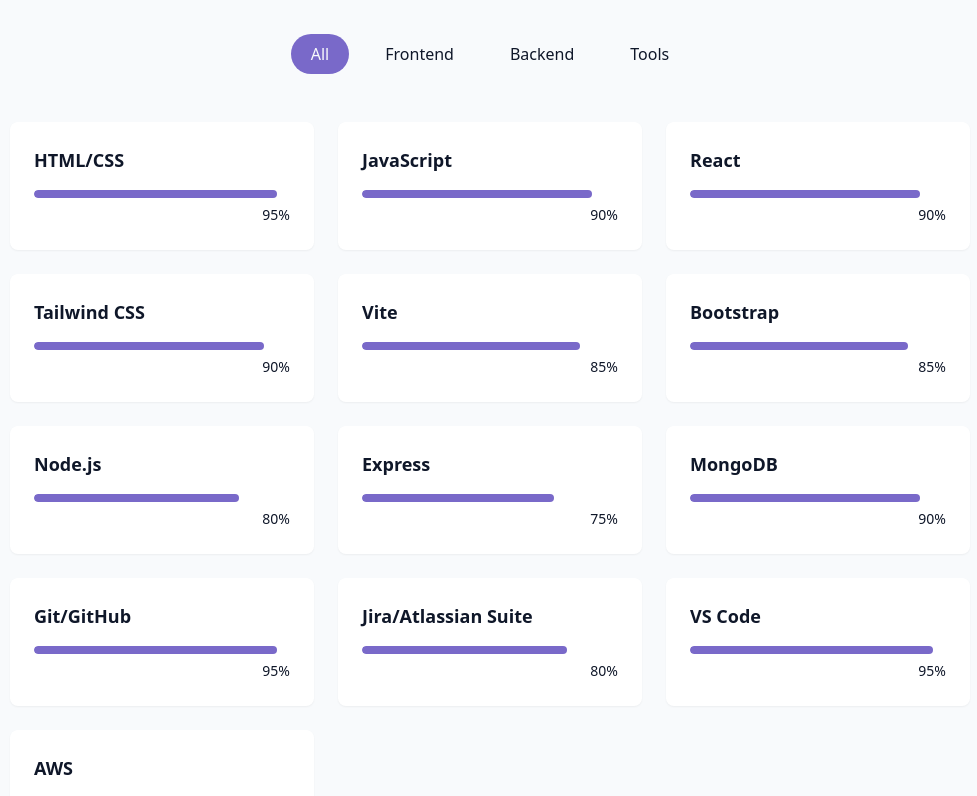
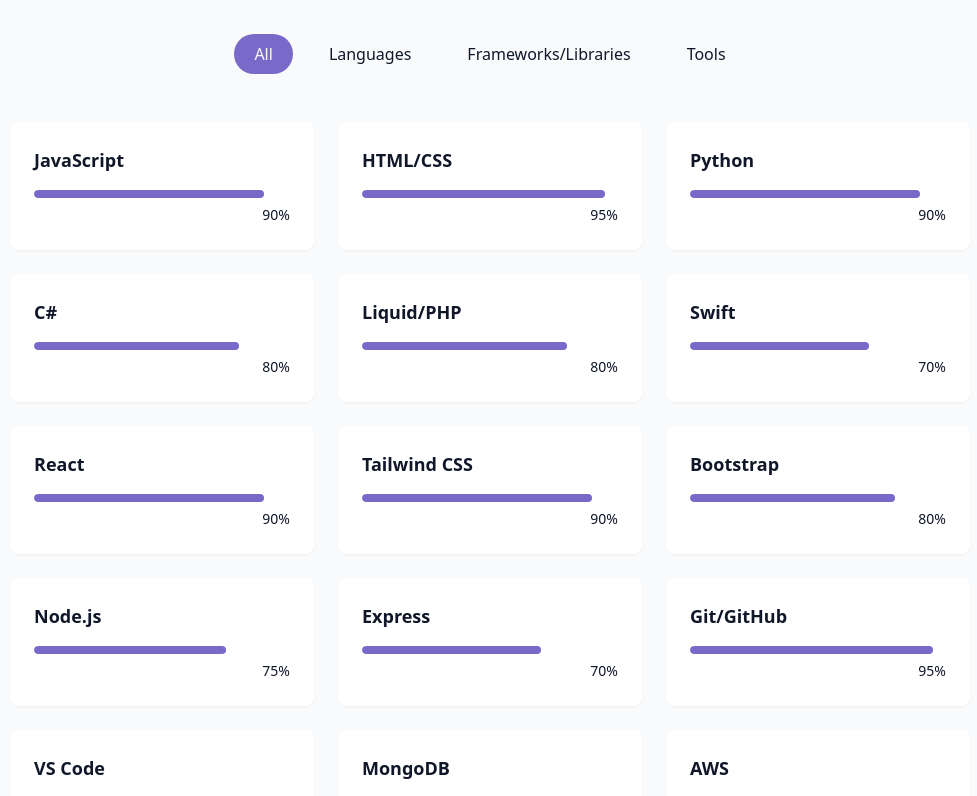
Before and after one commit to isabelle-bh/portfolio-2025, a React (Vite) app: page / in a window 1280 px wide. Shown: the part 1800-2596 px from the top of the page, without its empty margins (150-1127 px from the left). Built offline with nearby package versions, Linux system fonts and the light colour scheme.

Commit message:
feat: new skills added

```diff
--- a/src/components/SkillsSection.jsx
+++ b/src/components/SkillsSection.jsx
@@ -6,46 +6,46 @@
     {name: "JavaScript", level: 90, category: "frontend"},
     {name: "React", level: 90, category: "frontend"},
     {name: "Tailwind CSS", level: 90, category: "frontend"},
-    {name: "Vite", level: 85, category: "frontend"},
-    {name: "Bootstrap", level: 85, category: "frontend"},
+    {name: "Bootstrap", level: 80, category: "frontend"},
 
-    {name: "Node.js", level: 80, category: "backend"},
-    {name: "Express", level: 75, category: "backend"},
-    {name: "MongoDB", level: 90, category: "backend"},
+    {name: "Node.js", level: 75, category: "backend"},
+    {name: "Express", level: 70, category: "backend"},
+    {name: "MongoDB", level: 80, category: "backend"},
 
     {name: "Git/GitHub", level: 95, category: "tools"},
-    {name: "Jira/Atlassian Suite", level: 80, category: "tools"},
+    {name: "Jira/Atlassian Suite", level: 75, category: "tools"},
     {name: "VS Code", level: 95, category: "tools"},
-    {name: "AWS", level: 85, category: "tools"},
+    {name: "AWS", level: 80, category: "tools"},
 ]
 
-const categories = ["all", "frontend", "backend", "tools"];
+const categories = ["all", "languages", "frameworks/libraries", "tools"];
 
 const generalSkills = [
+    {name: "JavaScript", level: 90, category: "languages"},
     {name: "HTML/CSS", level: 95, category: "languages"},
-    {name: "JavaScript", level: 90, category: "frontend"},
-    {name: "React", level: 90, category: "frontend"},
-    {name: "Tailwind CSS", level: 90, category: "frontend"},
-    {name: "Vite", level: 85, category: "frontend"},
-    {name: "Bootstrap", level: 85, category: "frontend"},
+    {name: "Python", level: 90, category: "languages"},
+    {name: "C#", level: 80, category: "languages"},
+    {name: "Liquid/PHP", level: 80, category: "languages"},
+    {name: "Swift", level: 70, category: "languages"},
 
-    {name: "Node.js", level: 80, category: "frameworks/libraries"},
-    {name: "Express", level: 75, category: "frameworks/libraries"},
-    {name: "MongoDB", level: 90, category: "frameworks/libraries"},
+    {name: "React", level: 90, category: "frameworks/libraries"},
+    {name: "Tailwind CSS", level: 90, category: "frameworks/libraries"},
+    {name: "Bootstrap", level: 80, category: "frameworks/libraries"},
+    {name: "Node.js", level: 75, category: "frameworks/libraries"},
+    {name: "Express", level: 70, category: "frameworks/libraries"},
 
     {name: "Git/GitHub", level: 95, category: "tools"},
     {name: "VS Code", level: 95, category: "tools"},
-    {name: "AWS", level: 85, category: "tools"},
-    {name: "GCP", level: 85, category: "tools"},
-    {name: "Docker", level: 85, category: "tools"},
-    {name: "Jira/Atlassian Suite", level: 80, category: "tools"},
+    {name: "MongoDB", level: 80, category: "tools"},
+    {name: "AWS", level: 80, category: "tools"},
+    {name: "Jira/Atlassian Suite", level: 75, category: "tools"},
 
 ]
 
 export const SkillsSection = () => {
     const [activeCategory, setActiveCategory] = useState("all");
 
-    const filteredSkills = webSkills.filter(
+    const filteredSkills = generalSkills.filter(
         (skill) => activeCategory === "all" || skill.category === activeCategory
     );
 
```
